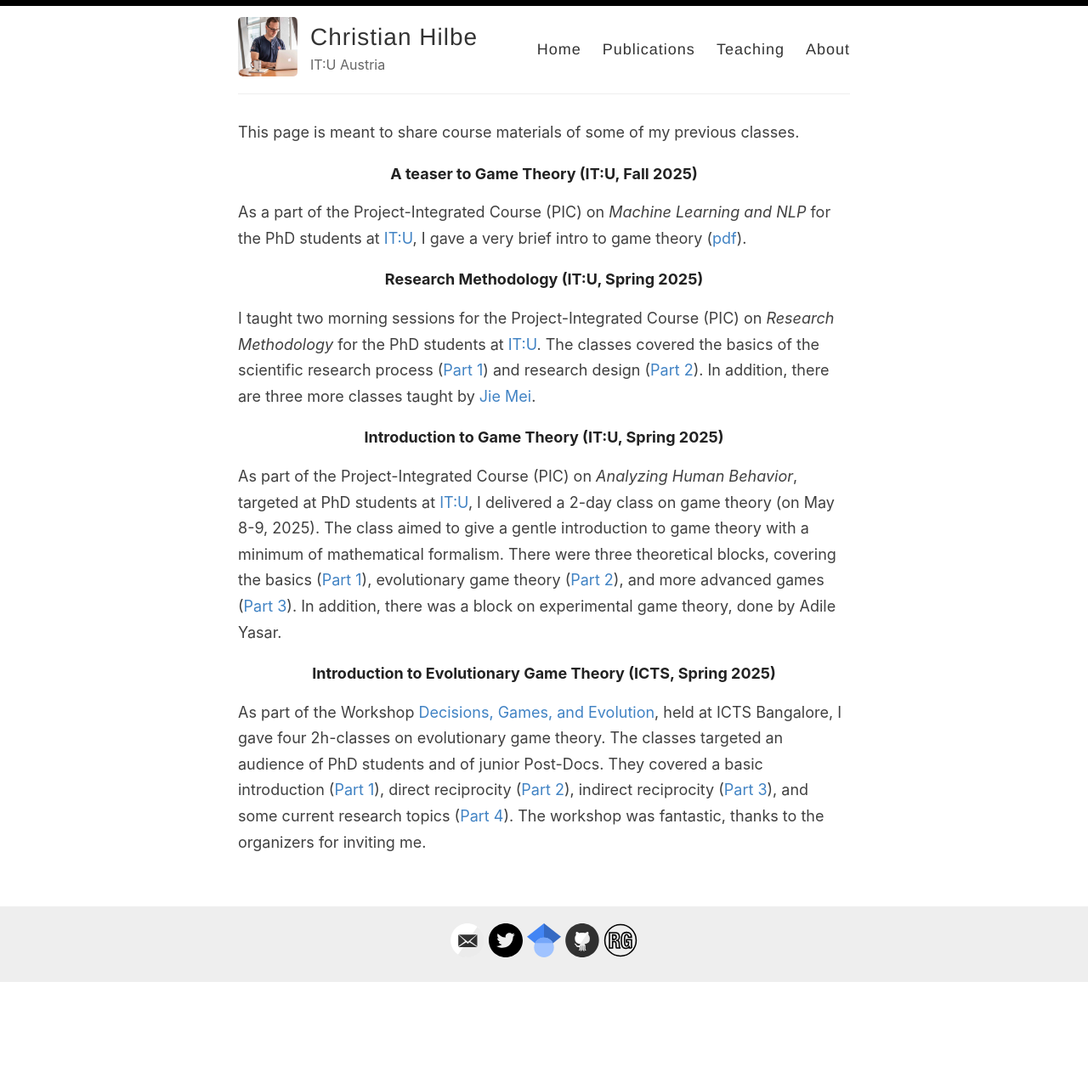
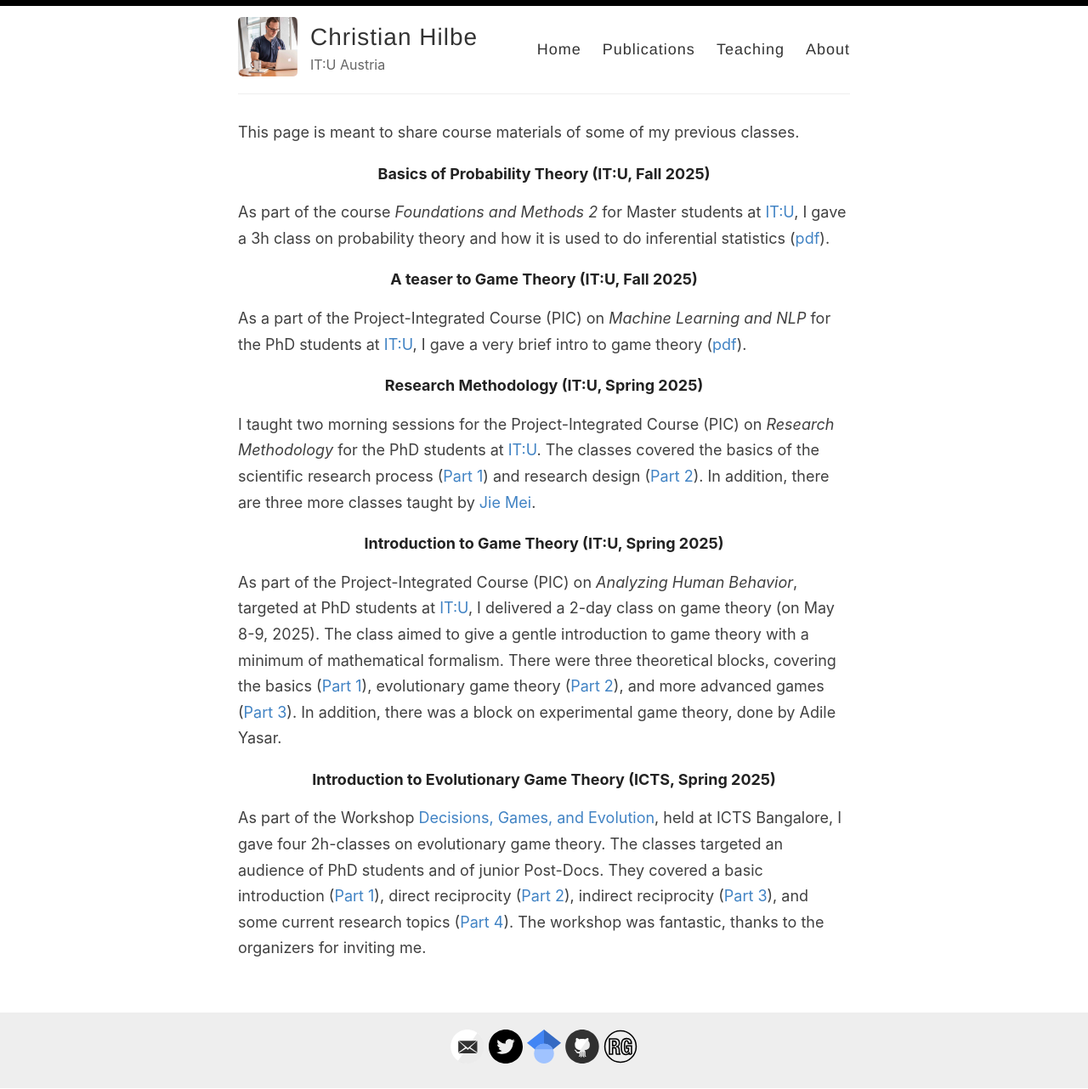
Before and after one commit to christian-hilbe/christian-hilbe.github.io, a Jekyll site: the page built from _pages/teaching.md, in a window 1280 px wide. Shown: the whole page at 85% size. Built offline with Jekyll 4.4.1, drawn with Linux system fonts in a browser that asks for light colours; before the commit the page ends 1157 px from its top, so only the background shows below that.

Commit message:
CH: Updating teaching

```diff
--- a/_pages/teaching.md
+++ b/_pages/teaching.md
@@ -6,7 +6,12 @@ permalink: /teaching/
 
 This page is meant to share course materials of some of my previous classes.
 
+###### Basics of Probability Theory (IT:U, Fall 2025)
+
+As part of the course *Foundations and Methods 2* for Master students at [IT:U](https://it-u.at/en/), I gave a 3h class on probability theory and how it is used to do inferential statistics ([pdf](../files/teaching/2026_FM2/Notes_Probability.pdf)).
+
 ###### A teaser to Game Theory (IT:U, Fall 2025)
+
 As a part of the Project-Integrated Course (PIC) on *Machine Learning and NLP* for the PhD students at [IT:U](https://it-u.at/en/), I gave a very brief intro to game theory ([pdf](../files/teaching/2025_GameTheory_short/LectureNotes.pdf)).
 
 ###### Research Methodology (IT:U, Spring 2025)
```
Also changed, not shown: 1 other file.
